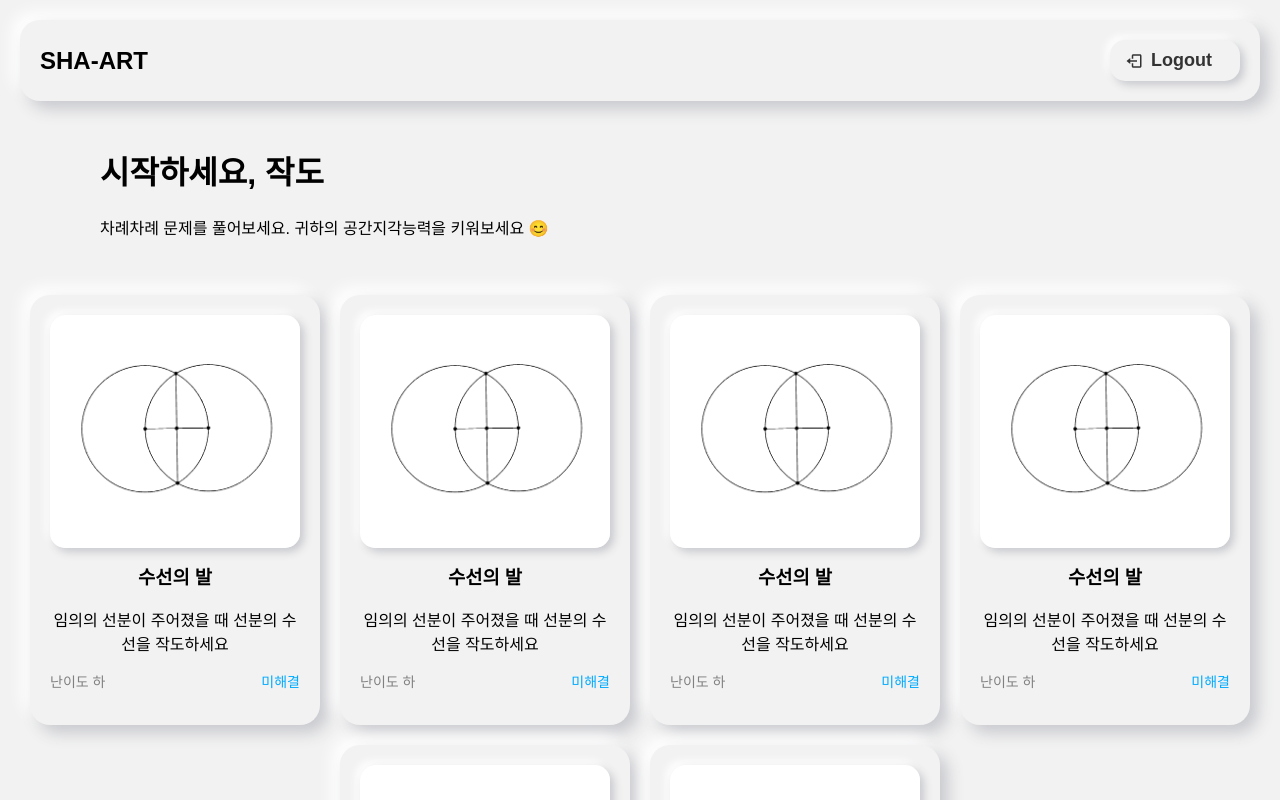
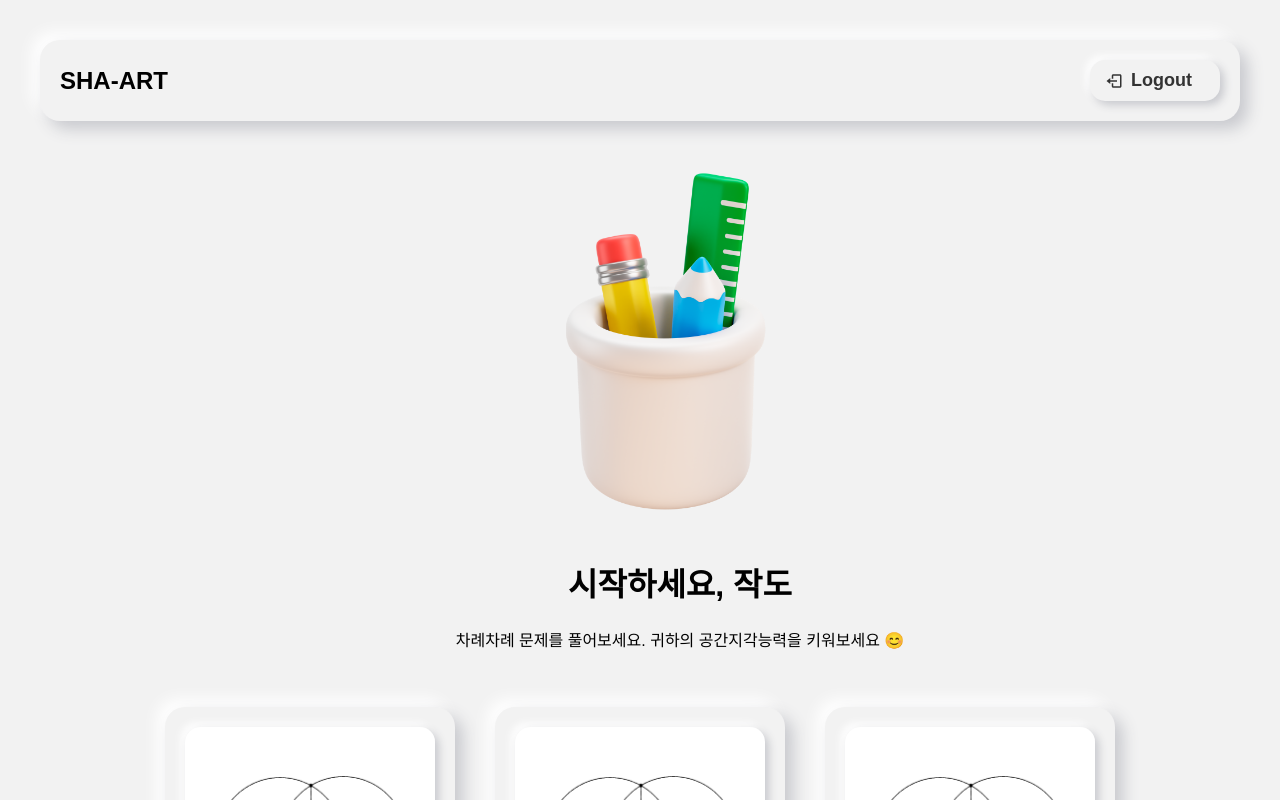
Before and after one commit to sum37/Shaart, a React (Create React App) app: page /dashboard in a window 1280 px wide. Shown: the top 800 px of the page. Built offline with nearby package versions, Linux system fonts and the light colour scheme.

Commit message:
feat: add dashboard design

```diff
--- a/src/Card.css
+++ b/src/Card.css
@@ -10,7 +10,7 @@
 
 .card:hover {
   transform: translateY(-10px);
-  box-shadow: 5px 5px 10px #BEC1C6, -5px -5px 10px #FFFFFF; /* Hover effect */
+  box-shadow: 5px 5px 10px #f2f2f2, -5px -5px 10px #f2f2f2; /* Hover effect */
 }
 
 .card-image {
--- a/src/DashboardPage.css
+++ b/src/DashboardPage.css
@@ -1,6 +1,6 @@
 .dashboard-page {
   font-family: Arial, sans-serif;
-  padding: 20px;
+  padding: 40px;
   background-color: #f2f2f2; /* Neomorphic background */
   min-height: 100vh;
 }
@@ -22,6 +22,19 @@
 }
 
 
+.image-container img {
+  width: 35%;
+  height: auto;
+  border-radius: 15px;
+  transition: transform 0.3s ease, box-shadow 0.3s ease; /* 이미지 트랜지션 효과 */
+  display: block; /* 이미지가 block 요소인 경우에만 transform 적용 가능 */
+}
+
+.image-container img:hover {
+  transform: scale(1.05); /* 이미지 확대 */
+}
+
+
 
 .logout-button {
   background: #f2f2f2;
@@ -40,7 +53,7 @@
 }
 
 .dashboard-header {
-  text-align: start;
+  text-align: center;
   padding-top: 5px;
   padding-left: 80px;
   padding-bottom: 20px;
@@ -50,7 +63,7 @@
 .card-container {
   display: flex;
   flex-wrap: wrap;
-  gap: 20px;
+  gap: 40px;
   justify-content: center;
 }
 
--- a/src/DashboardPage.js
+++ b/src/DashboardPage.js
@@ -5,6 +5,7 @@ import './DashboardPage.css';
 import Card from './Card';
 import { useAuth } from './authContext';
 import myimg from './assets/su.png';
+import mathimg from './math.png';
 
 const DashboardPage = () => {
   const navigate = useNavigate();
@@ -28,6 +29,10 @@ const DashboardPage = () => {
         </button>
       </header>
       <header className="dashboard-header">
+
+        <div className="image-container">
+          <img src={mathimg} alt="Main Visual" />
+        </div>
         <h1>시작하세요, 작도</h1>
         <p>차례차례 문제를 풀어보세요. 귀하의 공간지각능력을 키워보세요 😊</p>
       </header>
```
Also changed, not shown: src/math.png (added).
